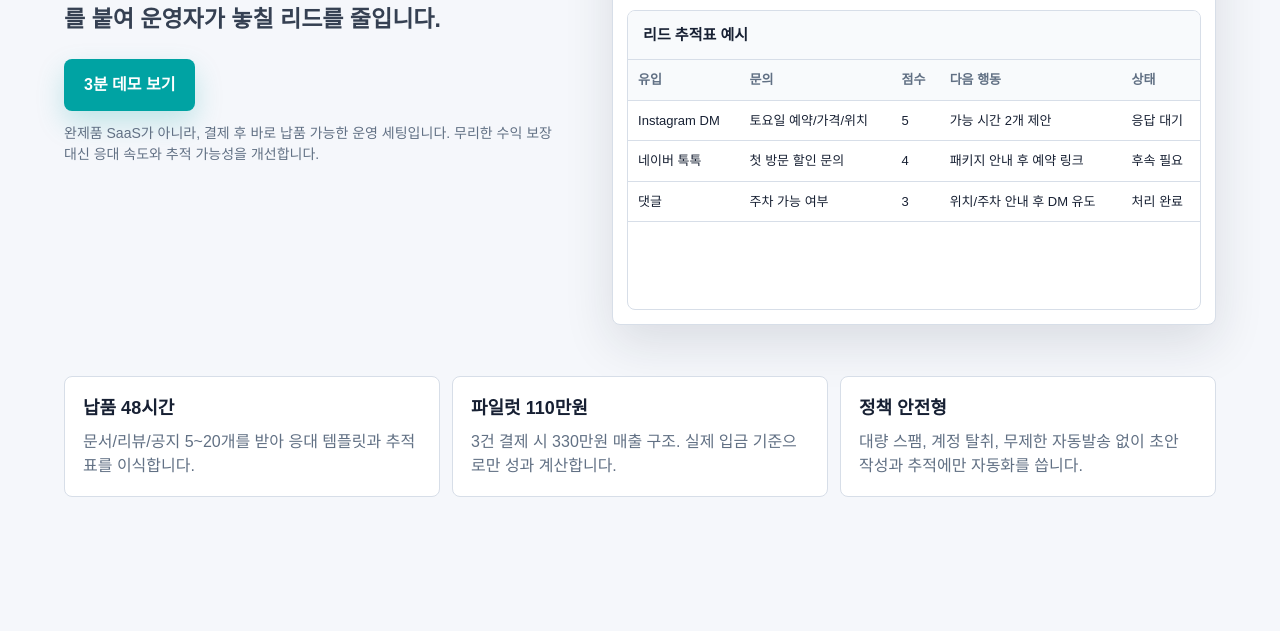
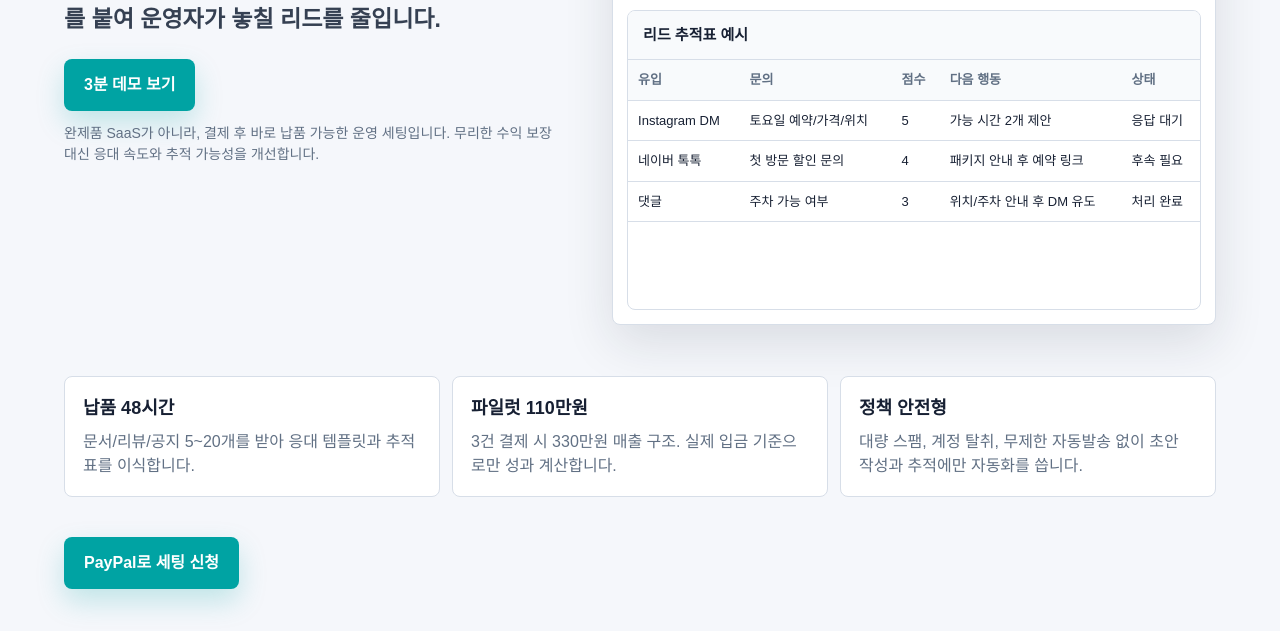
Before and after one commit to avenna01-ceo/claude-code-survival-kr, a plain HTML site: page reservation-lead-demo.html in a window 1280 px wide. Shown: the part 651-1282 px from the top of the page. Before the commit the page ends 1188 px from the top, so only its background shows below. Drawn offline with Linux system fonts and the light colour scheme.

Commit message:
Add PayPal checkout CTA

```diff
--- a/reservation-lead-demo.html
+++ b/reservation-lead-demo.html
@@ -65,6 +65,9 @@
       <article class="card"><strong>파일럿 110만원</strong><span>3건 결제 시 330만원 매출 구조. 실제 입금 기준으로만 성과 계산합니다.</span></article>
       <article class="card"><strong>정책 안전형</strong><span>대량 스팸, 계정 탈취, 무제한 자동발송 없이 초안 작성과 추적에만 자동화를 씁니다.</span></article>
     </section>
+    <section style="padding:0 clamp(16px,5vw,72px) 42px">
+      <a class="cta" href="https://paypal.me/zenox1227">PayPal로 세팅 신청</a>
+    </section>
   </main>
 </body>
 </html>
```
Also changed, not shown: booking-inquiry-checklist.html (+1 -0 lines).
